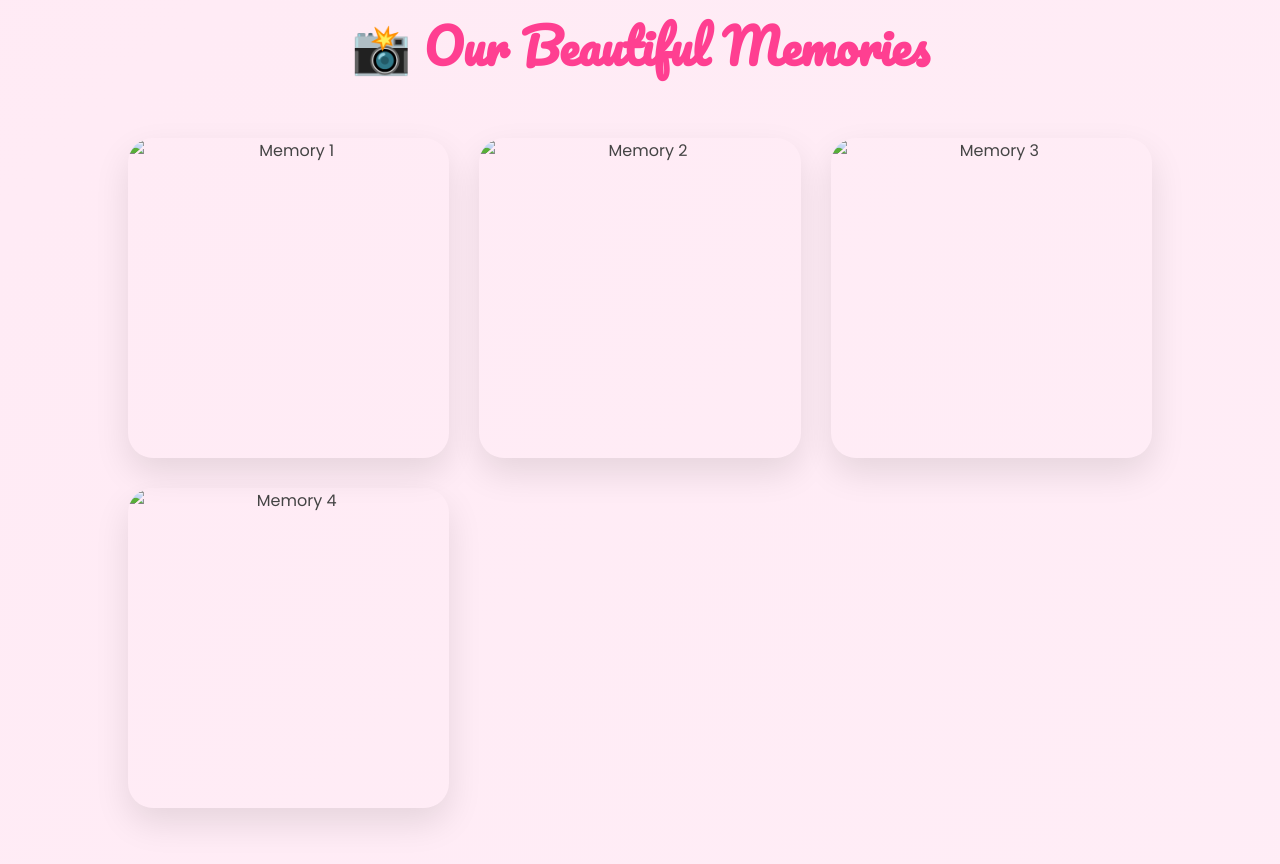
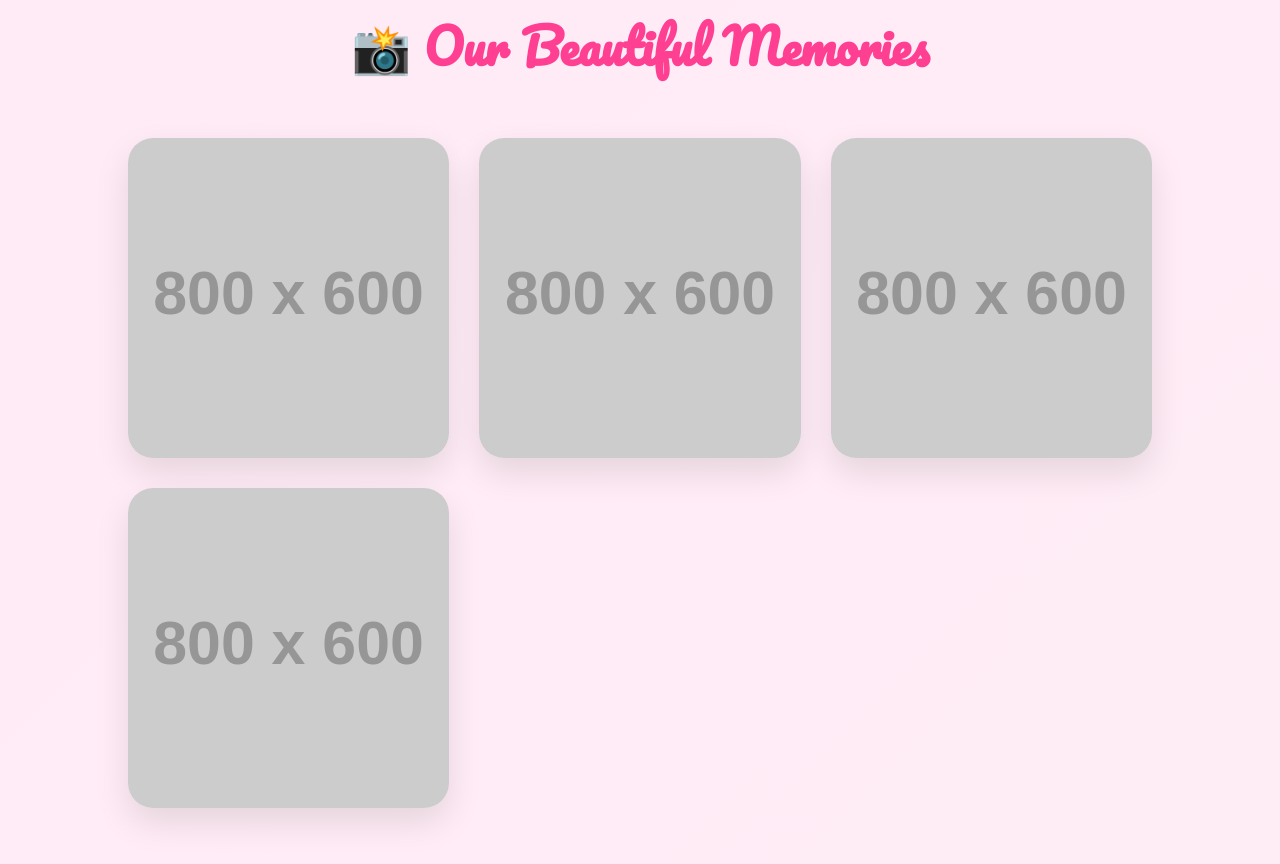
Before and after one commit to gaurkarnal-cmd/pink-paradise, a plain HTML site: page index.html in a window 1280 px wide. Shown: the part 1712-2576 px from the top of the page. Drawn offline with Linux system fonts and the light colour scheme; placeholder pictures from the web are drawn by us.

Commit message:
Quickfix: replace missing gallery images with secure placeholder images so gallery displays

```diff
--- a/index.html
+++ b/index.html
@@ -132,26 +132,26 @@
 
 <div class="photo">
 
-<img src="IMG_3710.JPG" alt="Memory 1">
+<img src="https://placehold.co/800x600/ffe6f2/ff3f91?text=Memory+1" alt="Memory 1">
 
 </div>
 
 <div class="photo">
 
-<img src="IMG_3734.JPG" alt="Memory 2">
+<img src="https://placehold.co/800x600/fff0f8/ff82bc?text=Memory+2" alt="Memory 2">
 
 
 </div>
 
 <div class="photo">
 
-<img src="IMG_3735.JPG" alt="Memory 3">
+<img src="https://placehold.co/800x600/ffd6ea/ff5ca8?text=Memory+3" alt="Memory 3">
 
 </div>
 
 <div class="photo">
 
-<img src="Screenshot_20260223-152705_Instagram.jpg" alt="Memory 4">
+<img src="https://placehold.co/800x600/ffd1e8/ff7ab9?text=Memory+4" alt="Memory 4">
 
 </div>
 
```
